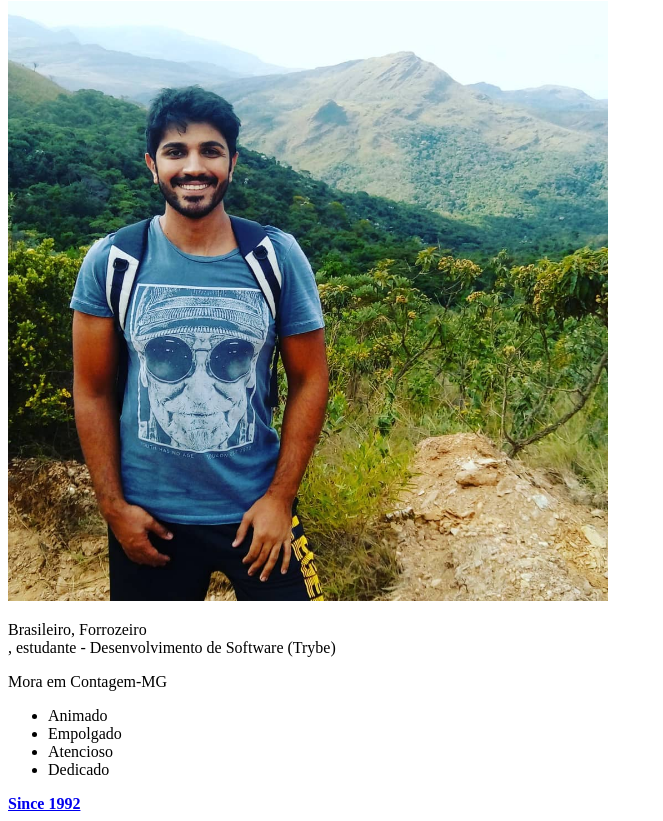
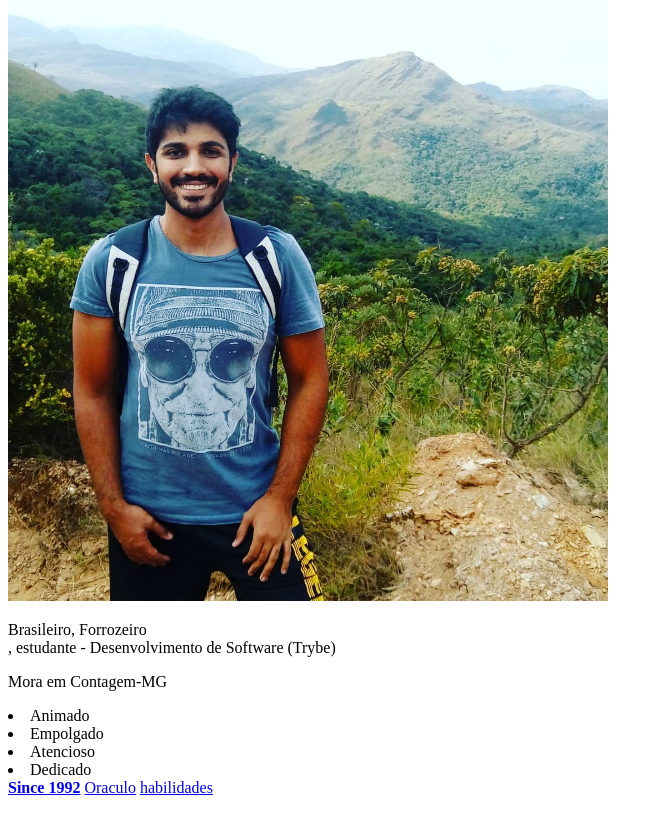
Before and after one commit to paulocheloni/paulocheloni.github.io, a plain HTML site: page index.html in a window 1280 px wide. Shown: the part 79-900 px from the top of the page, without its empty margins (0-663 px from the left). Drawn offline with Linux system fonts and the light colour scheme.

Commit message:
adicionando ids para habilidades e para lista , adicionando blog externo e links internos

```diff
--- a/index.html
+++ b/index.html
@@ -7,17 +7,19 @@
 
 </head>
 <body>
-    <h1>Paulo Henrique Cheloni</h1>
+    <h1 id="nome completo">Paulo Henrique Cheloni</h1>
     <img id="pic_paulo" src="imgs/paulo.jpg" alt="foto de Paulo Cheloni" width="600px">
     <p>Brasileiro, Forrozeiro<br>, estudante - Desenvolvimento de Software (Trybe)</p>
     <p>Mora em Contagem-MG</p>
-    <ul>
-        <li>Animado</li>
-        <li>Empolgado</li>
-        <li>Atencioso</li>
-        <li>Dedicado</li>
+    <ul id="habilidades"></ul>
+        <li id="c1">Animado</li>
+        <li id="c2">Empolgado</li>
+        <li id="c3">Atencioso</li>
+        <li id="c4">Dedicado</li>
     </ul>
 
     <a href=#pic_paulo><strong>Since 1992</strong></a>
+    <a href="https://www.w3schools.com/">Oraculo</a>
+    <a href="#habilidades">habilidades</a>
 </body>
 </html>
```
